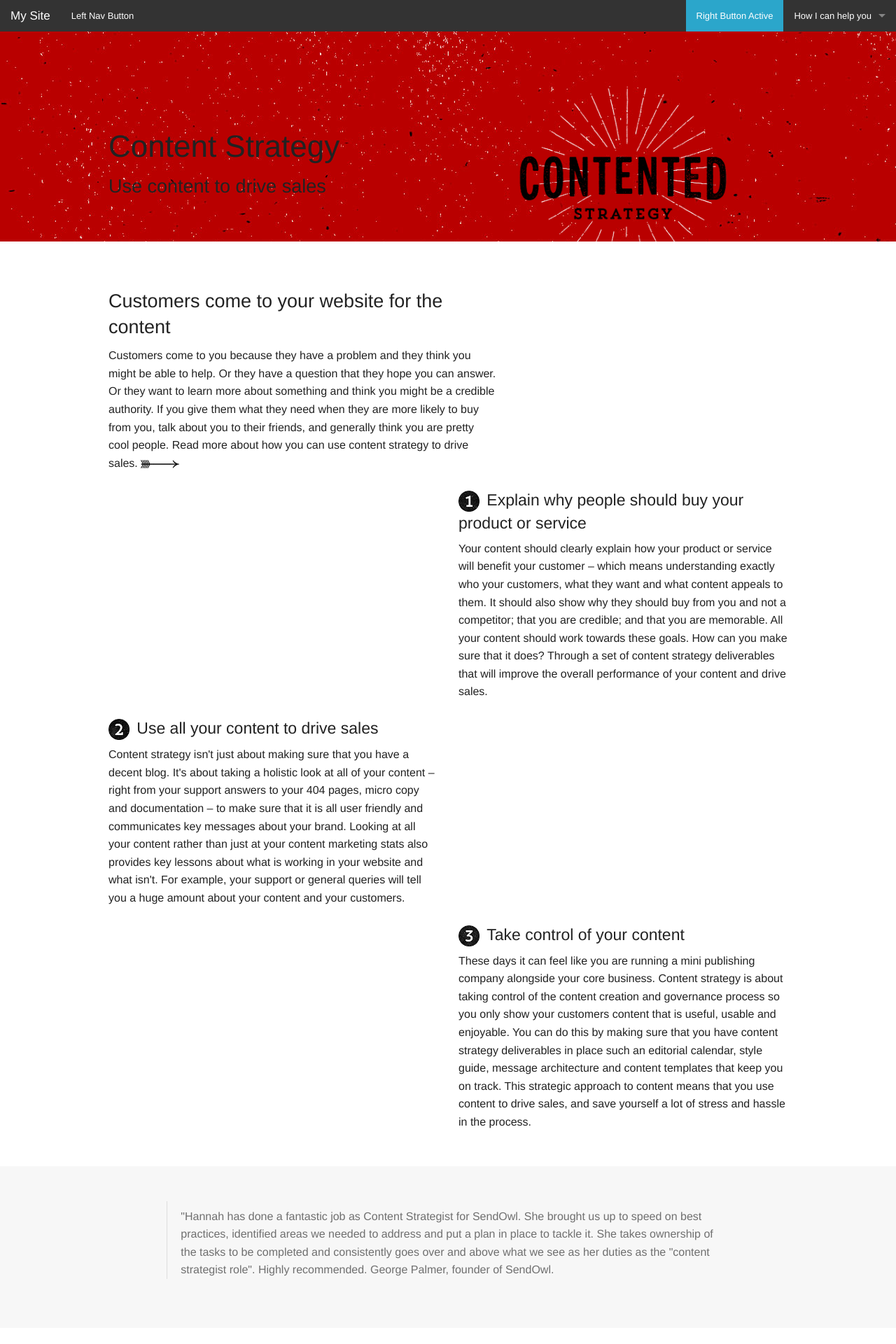
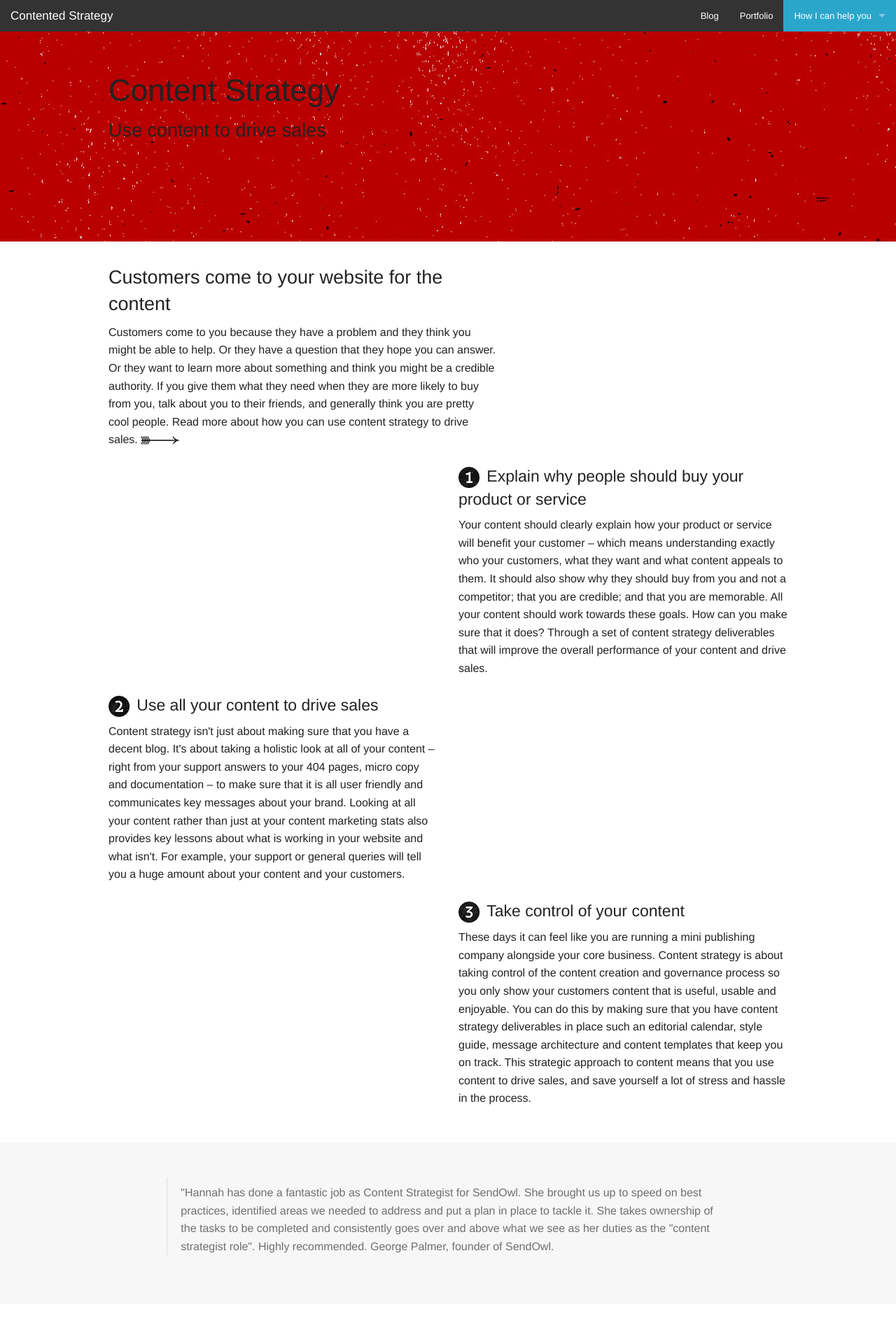
Before and after one commit to smokingpun/smokingpun.github.io, a Jekyll site: the page built from use-content-strategy-to-drive-sales.html, in a window 1280 px wide. Shown: the top 1920 px of the page at 70% size. Built offline with Jekyll 4.4.1, drawn with Linux system fonts in a browser that asks for light colours; nearby versions of some CDN libraries.

```diff
--- a/_layouts/default.html
+++ b/_layouts/default.html
@@ -23,7 +23,7 @@
 <nav class="top-bar" data-topbar role="navigation">
   <ul class="title-area">
     <li class="name">
-      <h1><a href="#">My Site</a></h1>
+      <h1><a href="#">Contented Strategy</a></h1>
     </li>
      <!-- Remove the class "menu-icon" to get rid of menu icon. Take out "Menu" to just have icon alone -->
     <li class="toggle-topbar menu-icon"><a href="#"><span>Menu</span></a></li>
@@ -32,19 +32,21 @@
   <section class="top-bar-section">
     <!-- Right Nav Section -->
     <ul class="right">
-      <li class="active"><a href="#">Right Button Active</a></li>
-      <li class="has-dropdown">
+      <li><a href="#">Blog</a></li>
+      <li><a href="#">Portfolio</a></li>
+      <li class= "active has-dropdown">
         <a href="#">How I can help you</a>
         <ul class="dropdown">
           <li><a href="/grow-your-business-through-content.html">Grow your business through content</a></li>
-          <li class="active"><a href="#">Active link in dropdown</a></li>
+          <li class="active"><a href="#">Optimise your web redesign process</a></li>
+          <li><a href="">Try out content strategy</a></li>
+          <li><a href="">Get ongoing content support</a></li>
         </ul>
       </li>
     </ul>
 
     <!-- Left Nav Section -->
     <ul class="left">
-      <li><a href="#">Left Nav Button</a></li>
     </ul>
   </section>
 </nav>
--- a/css/my.css
+++ b/css/my.css
@@ -10,7 +10,18 @@
   background-image: url(../images/Contented-Strategy-Background-1.jpg);
   position: relative;
   height: 300px;
+  margin-bottom: 30px;
 
+}
+
+.homepage .value-proposition {
+  padding-top: 100px;
+  padding-bottom: 20px;
+}
+
+.value-proposition {
+  padding-top: 50px;
+  padding-bottom: 20px;
 }
 
 .red-with-spots {
@@ -19,14 +30,6 @@
   top: 0;
 }
 
-#lets-go .row .medium-7.large-6.columns {
-  padding-top: 130px;
-}
-
-
-#lets-go .row .medium-5.large-6.columns {
-  padding-top: 50px;
-}
 
 #about-me {
   padding-top: 40px;
@@ -122,9 +125,18 @@
 }
 
 
-#hire-me-section .small-12.medium-8.medium-centered.large-8.large-centered.columns {
-  padding-top: 100px;
+#hire-me-section  {
+  padding-top: 50px;
 }
+
+@media only screen and (min-width: 40.063em) {  /* min-width 641px, medium screens */
+
+  #hire-me-section  {
+    padding-top: 100px;
+  }
+
+}
+
 
 
 #hire-me-section .small-12.medium-8.medium-centered.large-8.large-centered.columns p, #hire-me-section .small-12.medium-8.medium-centered.large-8.large-centered.columns h3 {
@@ -135,6 +147,10 @@
 
 #ongoing-content-strategy-support .button {
   margin-top: 20px;
+}
+
+.pic-of-me {
+  max-height: 150px;
 }
 
 
--- a/make-redesigns-work-for-your-site-visitors.html
+++ b/make-redesigns-work-for-your-site-visitors.html
@@ -5,20 +5,20 @@
 <section id = "lets-go">
   <div class="row">
     <div class="medium-7 large-6 columns">
+    <div class="value-proposition">
     <h1>Content Strategy</h1>
     <h3>Make website redesigns work for your site visitors</h3>
     </div>
-    <div class="medium-5 large-6 columns">
-    <img class="sun-shot" src="/images/Contented-Strategy_Logo-1000px.png">
     </div>
   </div>
 </section>
+
 
   <section id="redesign-introduction">
     <div class="row">
       <div class="medium-7 large-7 columns">
       <h3>Approach web projects content-first</h3>
-      <p>Customers come to you because they have a problem, a need or a question and they think you can help. If you give them what then need when they are more likely to buy from you. If you give them a memorable experience that exceeds their expectations then they will recommend you to their friends, colleagues and random people on social media. Read more about how you can use content strategy to get better results from a website redesign.
+      <p>Customers come to you because they have a problem, a need or a question and they think you can help. If you give them what then need when they are more likely to buy from you. If you give them a memorable experience that exceeds their expectations then they will recommend you to their friends, colleagues and random people on social media. Read more about how you can manage a content-first website redesign.
       <img class="across_arrow" src="/images/Contented-Strategy_Arrow-4-across.png">
       </p>
       </div>
--- a/use-content-strategy-to-drive-sales.html
+++ b/use-content-strategy-to-drive-sales.html
@@ -5,11 +5,10 @@
 <section id = "lets-go">
   <div class="row">
     <div class="medium-7 large-6 columns">
+    <div class="value-proposition">
     <h1>Content Strategy</h1>
     <h3>Use content to drive sales</h3>
     </div>
-    <div class="medium-5 large-6 columns">
-    <img class="sun-shot" src="/images/Contented-Strategy_Logo-1000px.png">
     </div>
   </div>
 </section>
@@ -66,32 +65,29 @@
       </section>
 
 
+
+
       <section id="drive-sales-key-benefits-1">
 		  <div class="row">
-		     <div class="medium-7 large-7 columns">
-			    <h3>Key benefits of content strategy</h3>
-			  	</div>
-		        <div class="medium-6 large-6 columns">
-		         <p><img class="tick" src="/images/tick.png">Make sure all your content is focused on user need</p>
-		         </div>
-	      		<div class="row">
-	        	<div class="medium-6 large-6 columns">
-	         <p><img class="tick" src="/images/tick.png">Link up content across your organisation</p>
-	    	</div>
-       	</div>
-    </section>
+		     <div class="small-12 columns">
+		     <h3>Key benefits of content strategy</h3>
+		     <ul class="small-block-grid-1 medium-block-grid-2">
+			<li><img class="tick" src="/images/tick.png">Make sure all your content is focused on user need</li>
+			<li><img class="tick" src="/images/tick.png">Link up content across your organisation</li>
+			<li><img class="tick" src="/images/tick.png">Get rid of content that is stopping customers buying</li>
+			<li><img class="tick" src="/images/tick.png">Test and measure success</li>
 
-     <section id="drive-sales-key-benefits-2">
-      <div class="row">
-         <div class="medium-6 large-6 columns">
-         <p><img class="tick" src="/images/tick.png">Get rid of content that is stopping customers buying</p>
-         </div>
-      	<div class="row">
-        <div class="medium-6 large-6 columns">
-         <p><img class="tick" src="/images/tick.png">Test and measure success</p>
-    	</div>
-       </div>
-    </section>
+
+		     </ul>
+
+
+
+		</div>
+		</div>
+		</section>
+
+
+
 
     <section id="drive-sales-how-i-work">
     <div class="row">
```
Also changed, not shown: _layouts/homepage.html (+14 -3 lines), images/Hannah_Adcock_photo.jpg (added).
